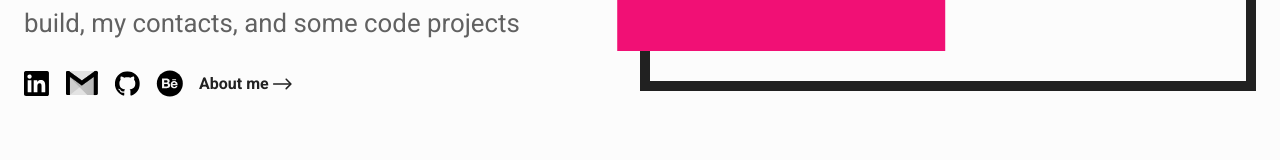
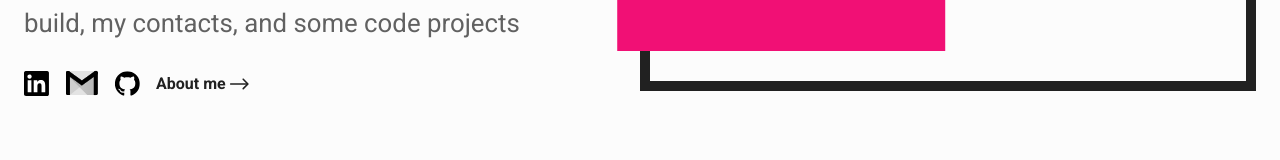
Before and after one commit to gabriellmrosa/gabriellamas-site, a Next.js app: page / in a window 1280 px wide. Shown: the part 536-696 px from the top of the page. Built offline with nearby package versions, Linux system fonts and the light colour scheme.

Commit message:
change linkedin link and github

```diff
--- a/src/components/FirstMessage/index.js
+++ b/src/components/FirstMessage/index.js
@@ -19,7 +19,7 @@
         <h5 className="description">{staticProps.description}</h5>
         <div className="social-links">
           <a
-            href="https://www.linkedin.com/in/gabriel-lamas/"
+            href="https://www.linkedin.com/in/ga-rosa/"
             target="_blank"
             className="icon"
           >
@@ -35,20 +35,12 @@
             <TooltipElement className={"tooltip"} text="Email" />
           </a>
           <a
-            href="https://github.com/gabriellamas"
+            href="https://github.com/gabriellmrosa"
             target="_blank"
             className="icon"
           >
             <GithubIcon theme={context.mode} />
             <TooltipElement className={"tooltip"} text="Github" />
-          </a>
-          <a
-            href="https://www.behance.net/gabriellamas"
-            target="_blank"
-            className="icon"
-          >
-            <BehanceIcon theme={context.mode} />
-            <TooltipElement className={"tooltip"} text="Behance" />
           </a>
           <InternLinkArrowRight href="/about" text="About me" />
         </div>
```
